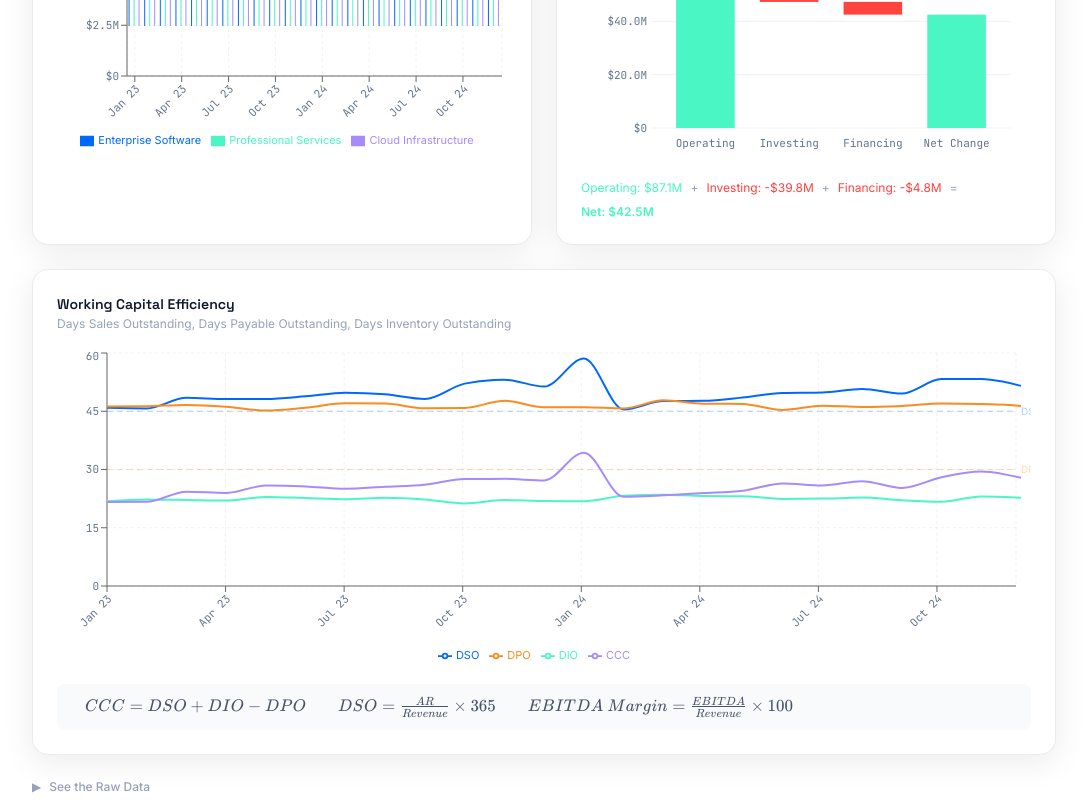
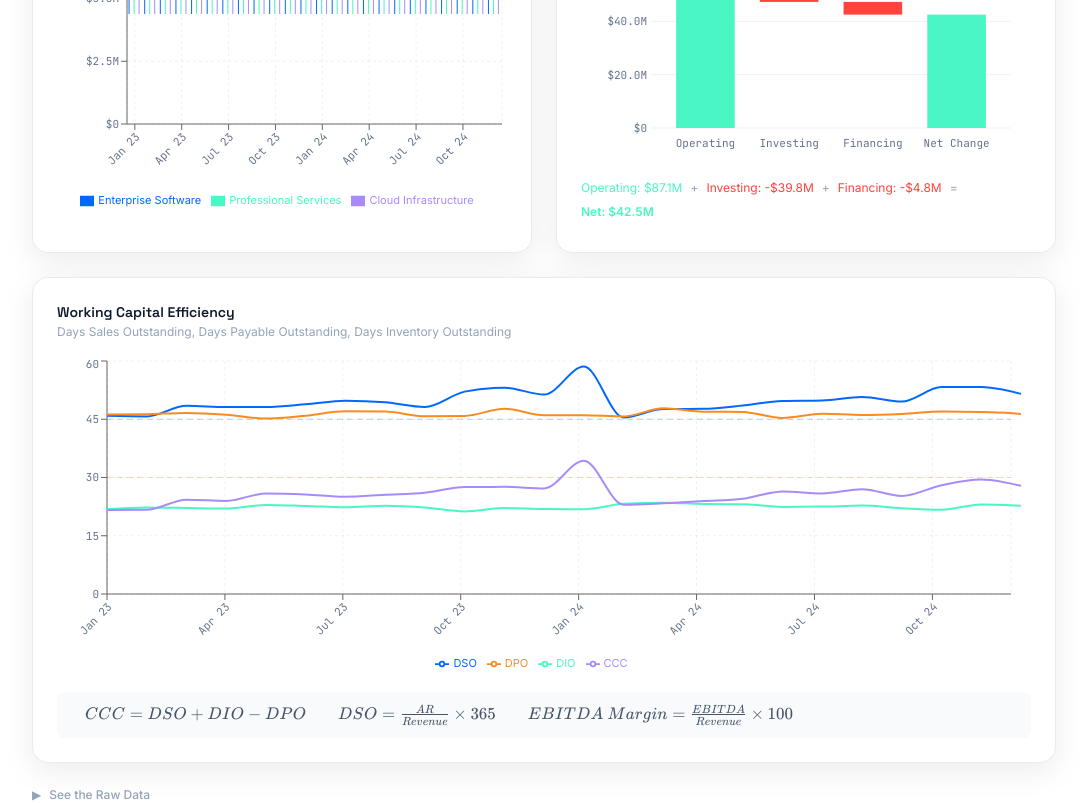
Before and after one commit to owner-lab/sidneygonzalez.ai, a React (Vite) app: page / in a window 1280 px wide. Shown: the part 2840-3643 px from the top of the page, without its empty margins (96-1183 px from the left). Built offline with nearby package versions, Linux system fonts and the light colour scheme.

Commit message:
fix: legend spacing, revenue chart height, remove clipping reference line labels

```diff
--- a/src/components/charts/GroupedBarChart.jsx
+++ b/src/components/charts/GroupedBarChart.jsx
@@ -82,7 +82,7 @@ export default function GroupedBarChart({
           />
           <Tooltip content={<CustomTooltip />} />
           <Legend
-            wrapperStyle={{ fontSize: isMobile ? 9 : 11, fontFamily: 'Inter' }}
+            wrapperStyle={{ fontSize: isMobile ? 9 : 11, fontFamily: 'Inter', paddingTop: 12 }}
             iconSize={isMobile ? 8 : 14}
           />
           {dataKeys.map(({ key, color, label }) => (
--- a/src/components/charts/MultiLineChart.jsx
+++ b/src/components/charts/MultiLineChart.jsx
@@ -55,7 +55,7 @@ export default function MultiLineChart({
   return (
     <div role="img" aria-label="Working capital efficiency trend chart">
       <ResponsiveContainer width="100%" height={chartHeight}>
-        <LineChart data={data} margin={{ top: 5, right: isMobile ? 10 : 15, bottom: 5, left: 5 }}>
+        <LineChart data={data} margin={{ top: 5, right: isMobile ? 10 : 20, bottom: 5, left: 5 }}>
           <CartesianGrid strokeDasharray="3 3" stroke={gridStroke} />
           <XAxis
             dataKey={xKey}
@@ -83,16 +83,6 @@ export default function MultiLineChart({
               y={t.value}
               stroke={t.color || '#94A3B8'}
               strokeDasharray="6 4"
-              label={
-                isMobile
-                  ? null
-                  : {
-                      value: t.label,
-                      position: 'right',
-                      fill: t.color || '#94A3B8',
-                      fontSize: 10,
-                    }
-              }
             />
           ))}
 
--- a/src/projects/command-center/DivisionalPnL.jsx
+++ b/src/projects/command-center/DivisionalPnL.jsx
@@ -24,7 +24,7 @@ export default function DivisionalPnL({ data, selectedDivision, loading }) {
         data={data}
         dataKeys={dataKeys}
         xKey="month"
-        height={300}
+        height={360}
       />
     </ChartContainer>
   )
```
